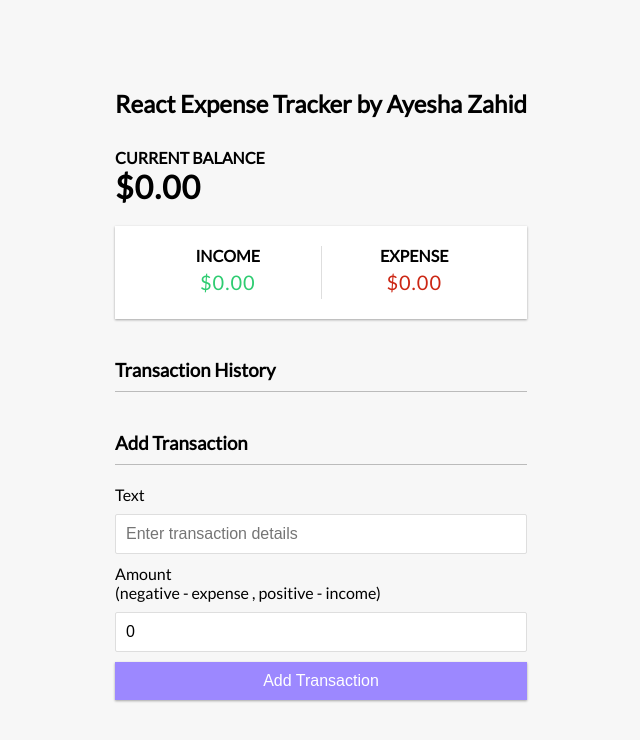
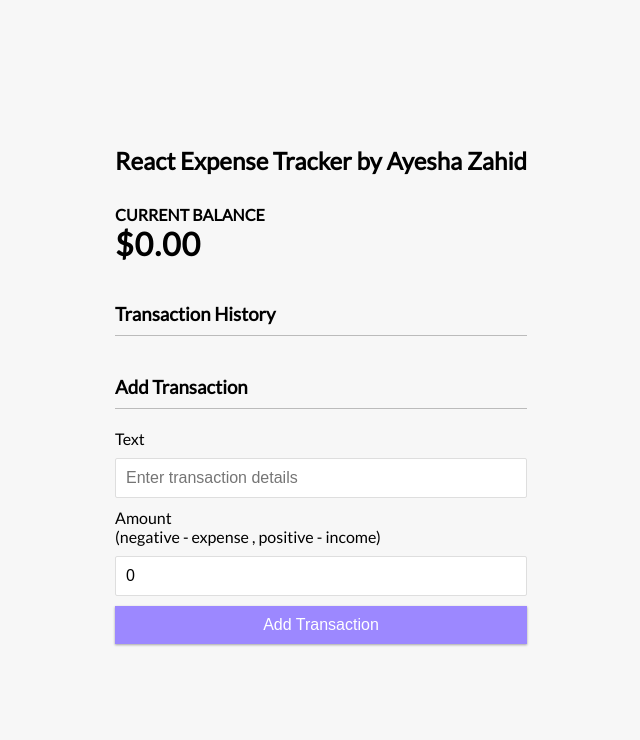
Before and after one commit to AishaZahid21/Expense_tracker, a React (Create React App) app: page / in a window 1280 px wide. Shown: the top 740 px of the page, without its empty margins (319-959 px from the left). Built offline with nearby package versions, Linux system fonts and the light colour scheme.

Commit message:
comment accountSumary

```diff
--- a/src/App.js
+++ b/src/App.js
@@ -1,5 +1,5 @@
 import './App.css';
-import AccountSummary from './components/AccountSummary';
+// import AccountSummary from './components/AccountSummary';
 import AddTransaction from './components/AddTransaction';
 import Balance from './components/Balance';
 import Header from './components/Header';
@@ -13,7 +13,7 @@ function App() {
       <Header />
       <div className="container"></div>
       <Balance />
-      <AccountSummary />
+      {/* <AccountSummary /> */}
       <TransactionHistory />
       <AddTransaction />
       </div>
```
